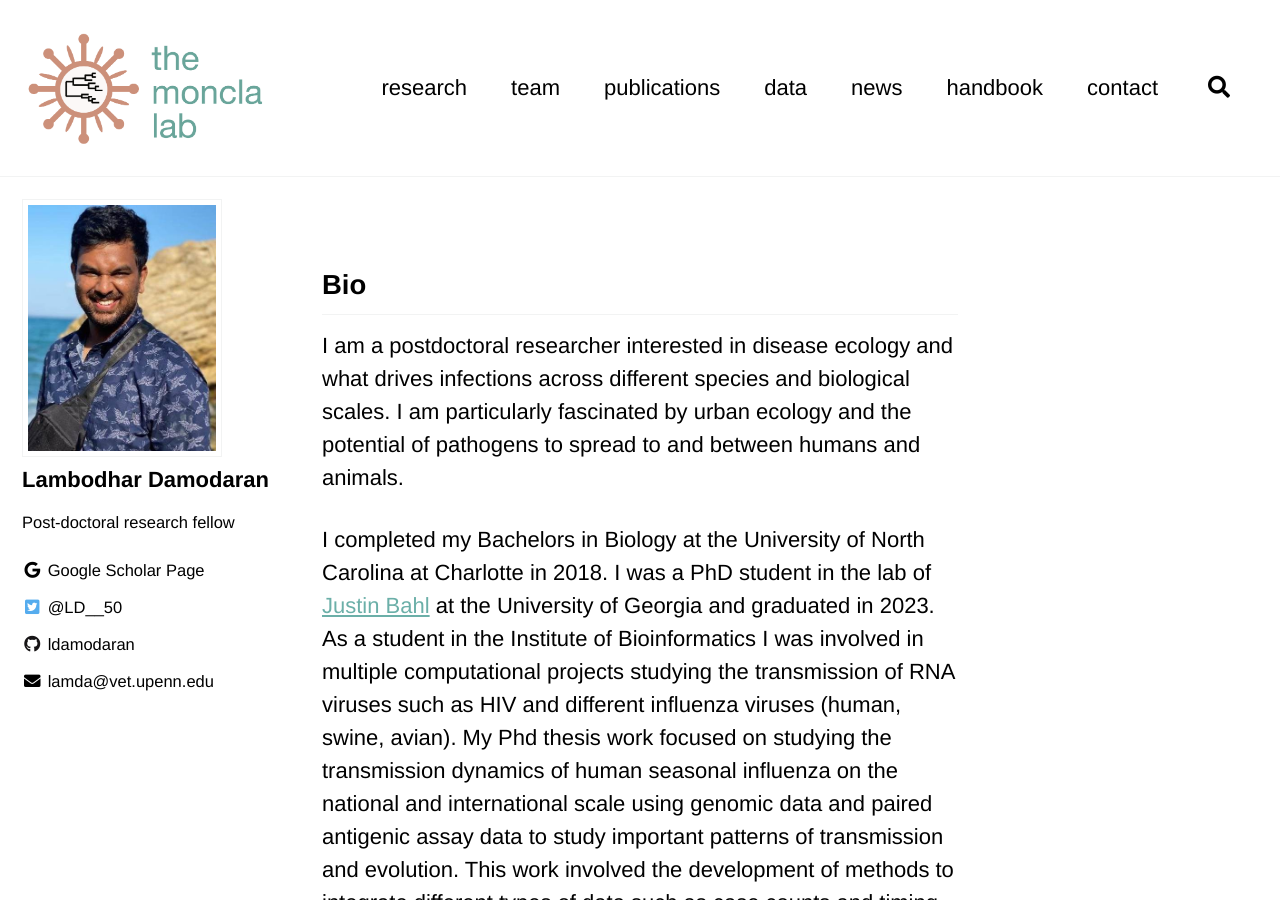
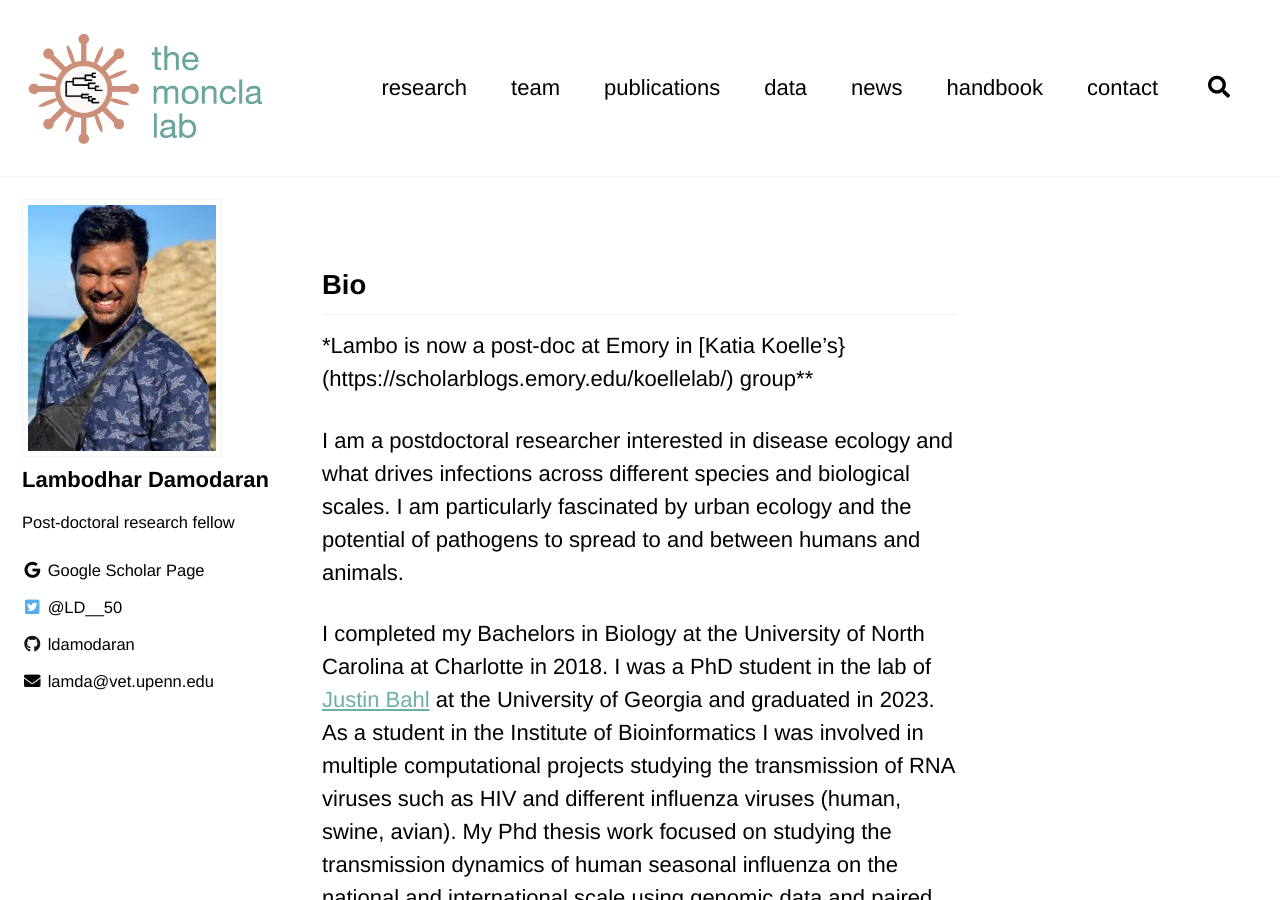
Before and after one commit to lmoncla/monclalab, a Jekyll site: the page built from _pages/people-Lambodhar-Damodaran.md, in a window 1280 px wide and 900 px high. Built offline with Jekyll 4.4.1, drawn with Linux system fonts in a browser that asks for light colours; cached includes are drawn as plain includes; a script that is not in the unit is left out; comment, search, counter and statistics services are not loaded.

Commit message:
updating Lambo's bio to redirect to Katia

```diff
--- a/_pages/people-Lambodhar-Damodaran.md
+++ b/_pages/people-Lambodhar-Damodaran.md
@@ -25,6 +25,8 @@ author_profile: true
 
 ## Bio
 
+*Lambo is now a post-doc at Emory in [Katia Koelle's}(https://scholarblogs.emory.edu/koellelab/) group**
+
 I am a postdoctoral researcher interested in disease ecology and what drives infections across different species and biological scales. I am particularly fascinated by urban ecology and the potential of pathogens to spread to and between humans and animals.
 
 I completed my Bachelors in Biology at the University of North Carolina at Charlotte in 2018. I was a PhD student in the lab of [Justin Bahl](https://bahl-lab.github.io/) at the University of Georgia and graduated in 2023. As a student in the Institute of Bioinformatics I was involved in multiple computational projects studying the transmission of RNA viruses such as HIV and different influenza viruses (human, swine, avian). My Phd thesis work focused on studying the transmission dynamics of human seasonal influenza on the national and international scale using genomic data and paired antigenic assay data to study important patterns of transmission and evolution. This work involved the development of methods to integrate different types of data such as case counts and timing of epidemics to make more informative models of virus transmission. I was fortunate to be able to study as a fellow in the Interdisciplinary Disease Ecology Across Scales program in the Odum School of Ecology where I learned about the many ecological methods and models that can be applied to questions around disease ecology.
```
